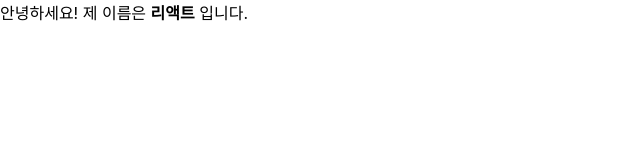
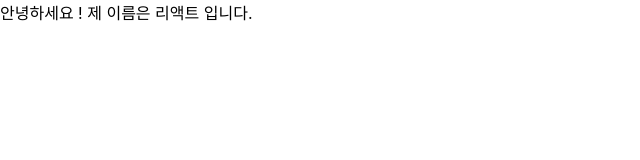
Before and after one commit to dev-93/study, a React (Create React App) app in the folder react_study/: page / in a window 1280 px wide. Shown: the top 160 px of the page, without its empty margins (0-640 px from the left). Built offline with nearby package versions, Linux system fonts and the light colour scheme.

Commit message:
when create a functional component, you don't have to load it at the top of your code

```diff
--- a/react_study/src/MyName.js
+++ b/react_study/src/MyName.js
@@ -1,17 +1,15 @@
-import React, { Component } from 'react';
+import React from 'react';
 
-class MyName extends Component{
+const MyName = ({ name }) => {
+	return (
+		<div>
+			안녕하세요 ! 제 이름은 { name } 입니다.
+		</div>
+	)
+}
 
-	static defaultProps = {
-		name: '기본이름'
-	}
-	render() {
-		return(
-			<div>
-				안녕하세요! 제 이름은 <b>{this.props.name}</b> 입니다.
-			</div>
-		)
-	}
+MyName.defaultProps = {
+	name: 'taenam'
 }
 
 export default MyName;
```
